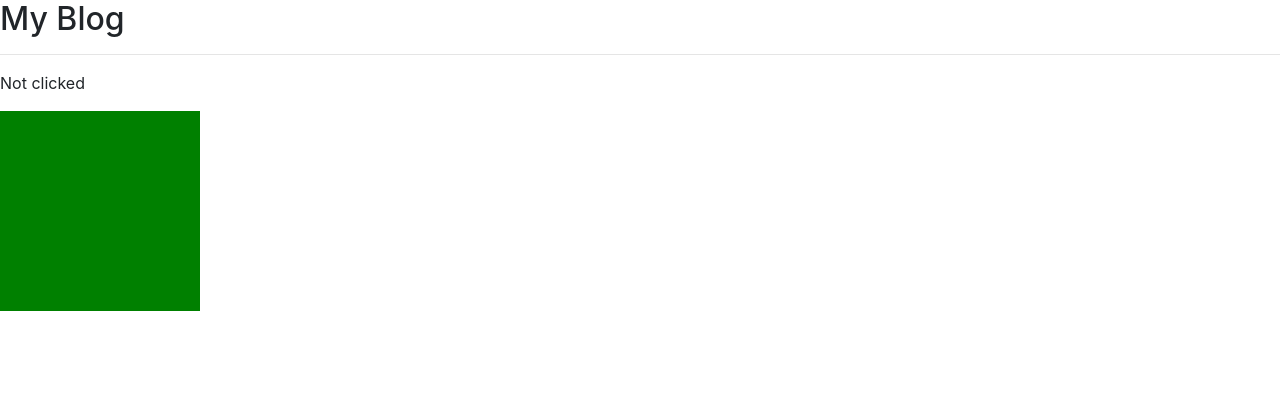
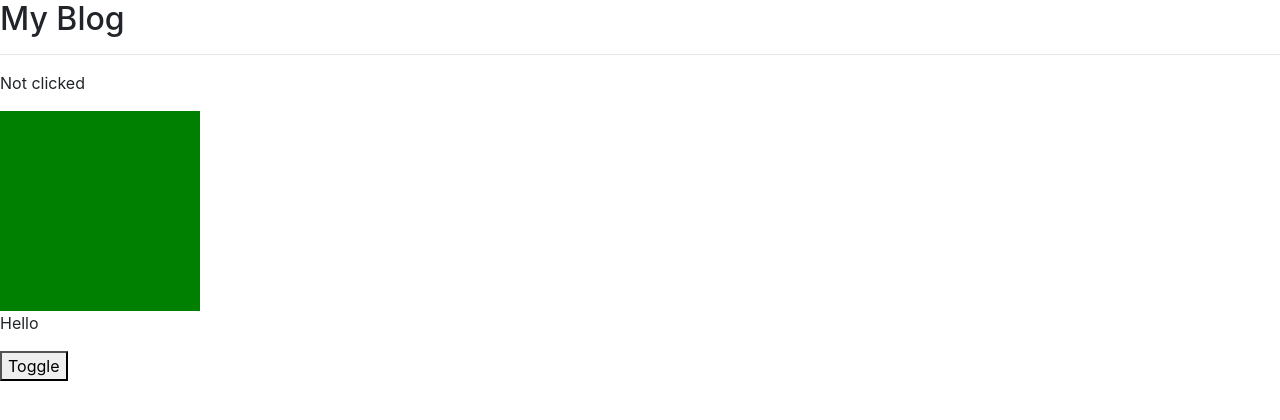
Before and after one commit to Avi-Cohen-Nehemia/week-10--advanced-react, a React (Create React App) app: page / in a window 1280 px wide. Shown: the top 420 px of the page. Built offline with nearby package versions, Linux system fonts and the light colour scheme.

Commit message:
solved 'ToggleText' exercise using Hook

```diff
--- a/src/App.js
+++ b/src/App.js
@@ -11,6 +11,7 @@ import Article from './components/news/Article';
 import CreateArticle from './components/news/CreateArticle';
 import Clicked from "./hooks/Clicked";
 import Square from './hooks/Square';
+import ToggleText from './hooks/ToggleText';
 
 function App() {
   return (
@@ -20,6 +21,10 @@ function App() {
       <Clicked/>
       <Square
         color={ "hotpink" }
+      />
+      <ToggleText
+        initial={ "Hello" }
+        alternate={ "World" }
       />
       <Switch>
         <Route exact path="/news" component={ Articles }/>
--- a/src/hooks/Clicked.js
+++ b/src/hooks/Clicked.js
@@ -5,7 +5,9 @@ const Clicked = () => {
 
     const updateClick = () => setClick("Clicked");
 
-    return <p onClick={ updateClick }>{ click }</p>;
+    return(
+        <p onClick={ updateClick }>{ click }</p>
+    );
 }
 
 export default Clicked;
--- /dev/null
+++ b/src/hooks/ToggleText.js
@@ -0,0 +1,16 @@
+import React, { useState } from "react";
+
+const ToggleText = ({ initial, alternate }) => {
+    const [text, setText] = useState(initial);
+
+    const updateText = () => setText(text === initial ? alternate : initial);
+
+    return(
+        <>
+            <p>{ text }</p>
+            <button onClick={ updateText }>Toggle</button>
+        </>
+    );
+}
+
+export default ToggleText;
```
